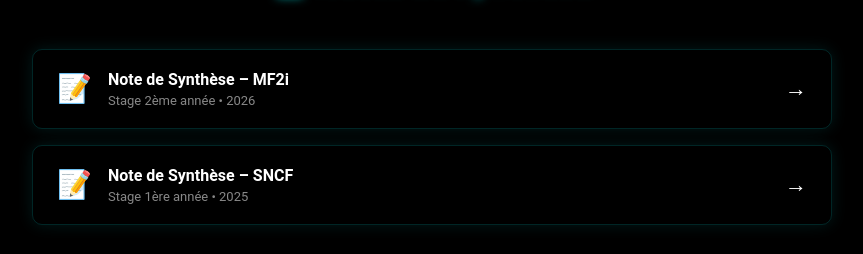
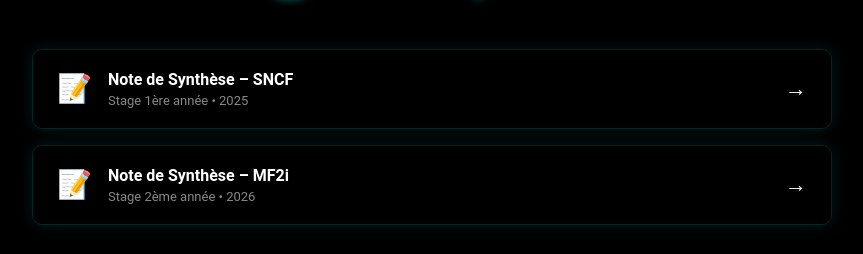
Before and after one commit to David-533/Portfolio, a Vue app: page /parcours in a window 1280 px wide. Shown: the part 1599-1853 px from the top of the page, without its empty margins (208-1071 px from the left). Built offline with nearby package versions, Linux system fonts and the light colour scheme.

Commit message:
Reorder notesSynthese entries in Parcours.vue

```diff
--- a/src/Views/Parcours.vue
+++ b/src/Views/Parcours.vue
@@ -113,14 +113,14 @@ export default {
       ],
       notesSynthese: [
         {
+          titre: "Note de Synthèse – SNCF",
+          stage: "Stage 1ère année • 2025",
+          url: "https://docs.google.com/document/d/1iJk8K_P8Y5GqTHFvMJmAL3AUDnLNSXkruNEG96JNSZQ/edit?usp=drive_link",
+        },
+        {
           titre: "Note de Synthèse – MF2i",
           stage: "Stage 2ème année • 2026",
           url: "https://docs.google.com/document/d/1V3HrWaQiUUAHQSNflrX6WqDdDpQy0uVBTqnKsH-bKsQ/edit?tab=t.0",
-        },
-        {
-          titre: "Note de Synthèse – SNCF",
-          stage: "Stage 1ère année • 2025",
-          url: "https://docs.google.com/document/d/1iJk8K_P8Y5GqTHFvMJmAL3AUDnLNSXkruNEG96JNSZQ/edit?usp=drive_link",
         },
       ],
     };
```
